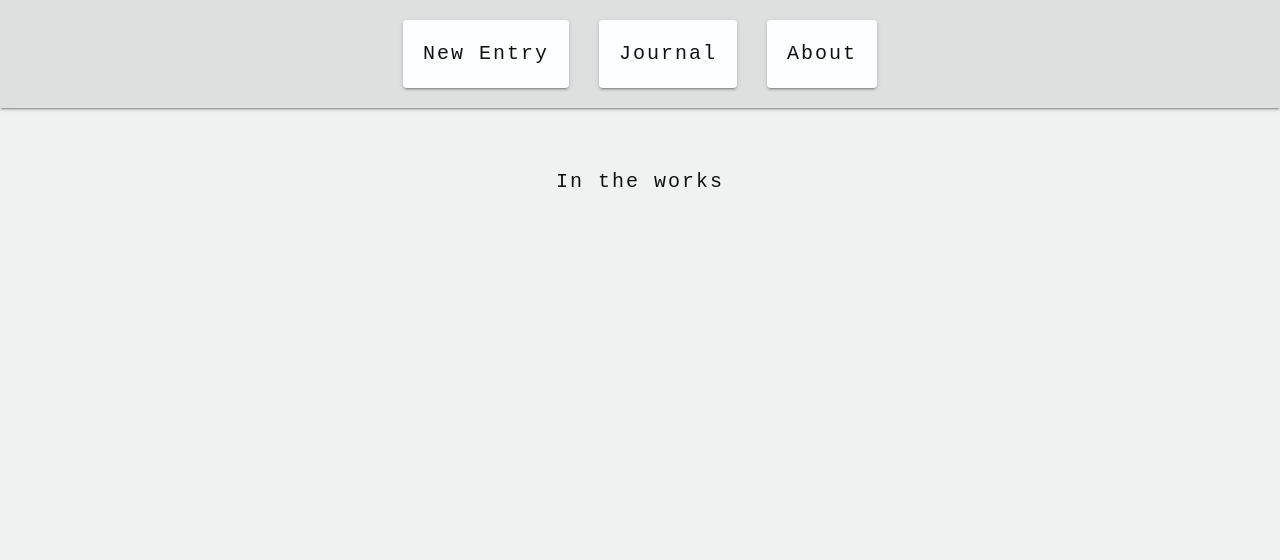
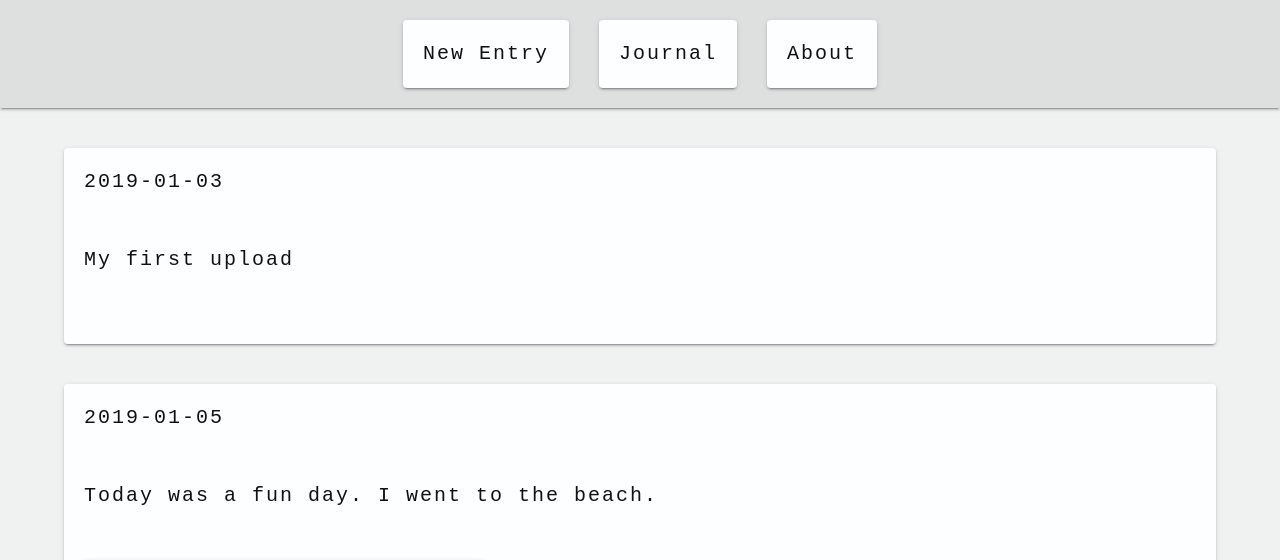
Before and after one commit to will-hanlen/capsulate, a Next.js app: page /journal in a window 1280 px wide. Shown: the top 560 px of the page. Built offline with nearby package versions, Linux system fonts and the light colour scheme; grey boxes are pictures that could not be loaded.

Commit message:
create React components to read the /api/journal API and display the contents

```diff
--- /dev/null
+++ b/components/entry.js
@@ -0,0 +1,13 @@
+const Entry = (props) => {
+  return (
+    <>
+      <div className="card vertical-flex">
+        <p>{props.date}</p>
+        <p>{props.text}</p>
+        <img className="photoCard" src={props.photo} />
+      </div>
+    </>
+  )
+}
+
+export default Entry
--- /dev/null
+++ b/config/index.js
@@ -0,0 +1,3 @@
+const dev = process.env.NODE_ENV !== 'production';
+
+export const server = dev ? 'http://localhost:3000' : 'https://capsulate.vercel.app';
--- a/pages/journal.js
+++ b/pages/journal.js
@@ -1,8 +1,10 @@
 import Nav from '../components/nav'
 import FullContainer from '../components/fullContainer'
+import Entry from '../components/entry'
 import Head from 'next/head'
+import { server } from '../config'
 
-const Journal = () => {
+const Journal = (props) => {
 
   return (
     <>
@@ -13,14 +15,28 @@ const Journal = () => {
 
       <Nav />
 
+
       <FullContainer>
-        <div className="text-flex">
-          <p>In the works</p>
-        </div>
+        {props.entries.map( entry => {
+          return (
+            <Entry key={entry.id} date={entry.date} text={entry.text} photo={entry.photo} />
+          )
+        })}
       </FullContainer>
     </>
   )
 
 }
 
+export async function getStaticProps() {
+  const res = await fetch(`${server}/api/journal`)
+  const entries = await res.json()
+
+  return {
+    props: {
+      entries,
+    },
+  }
+}
+
 export default Journal
```
